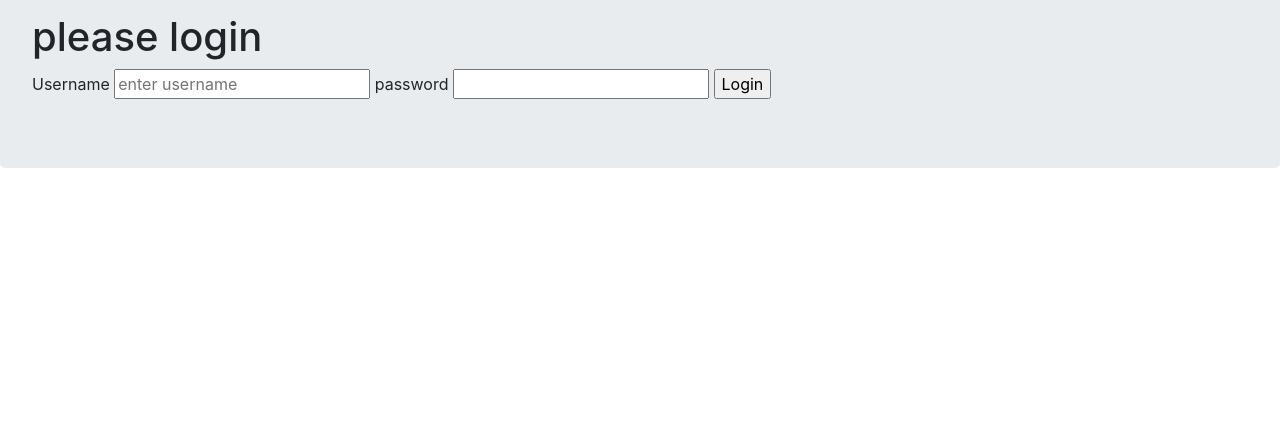
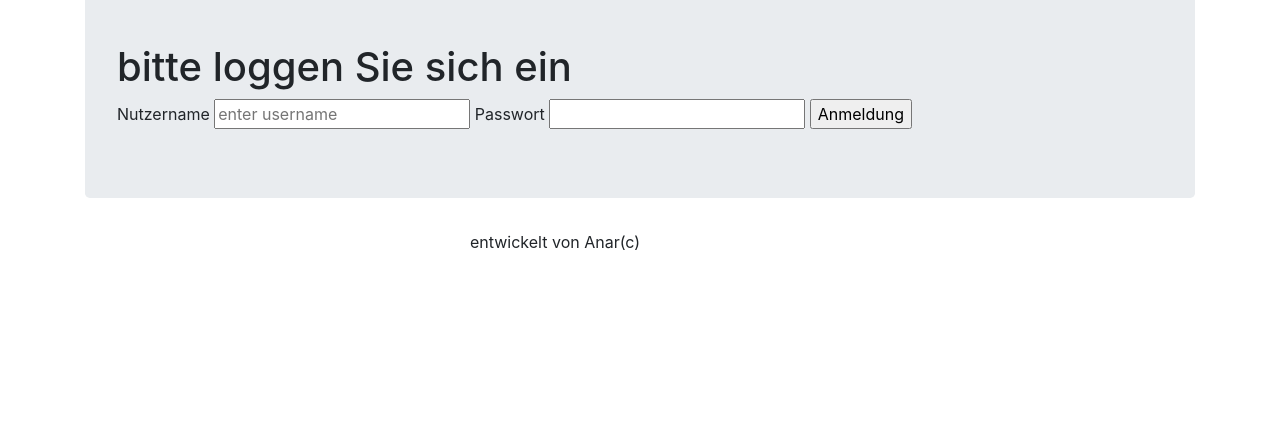
Before and after one commit to AnarAbbasov/shedproj, a Django app: page /simplepwd/login/ in a window 1280 px wide. Shown: the part 377-800 px from the top of the page. Run offline with Django 4.2, Linux system fonts and the light colour scheme; some libraries are stand-ins or nearby versions.

Commit message:
made base template

```diff
--- a/simplepwd/templates/base.html
+++ b/simplepwd/templates/base.html
@@ -1,4 +1,4 @@
-
+{%load static%}
 <!DOCTYPE html>
 <html>
     <head>
@@ -11,28 +11,80 @@
     </head>
 
     <body>
+
+        <div class="container">
+            <div class="row justify-content-start">
+              <div class="col-3">
+               <img src="{%static 'images/eagle.png'%}">
+              </div>
+
+              <div class="col-8">
+                <h1 class="bg-grey" >Anmeldeinformations verwaltungssystem v-0.0.0</h1>
+              </div>
+
+
+
+              <div class="row">
+                <div class="col-sm">
                   <nav class="navbar navbar-expand-lg navbar-light bg-light">
-            <div class="container-fluid">
-                {% load static %}
-                <a class="navbar-brand" href="#"><img src="{%static 'images/eagle.png'%}"></a>
-                <button class="navbar-toggler" type="button" data-bs-toggle="collapse" data-bs-target="#navbarSupportedContent" aria-controls="navbarSupportedContent" aria-expanded="false" aria-label="Toggle navigation">
+                    <a class="navbar-brand" href="#">Navbar</a>
+                    <button class="navbar-toggler" type="button" data-toggle="collapse" data-target="#navbarSupportedContent" aria-controls="navbarSupportedContent" aria-expanded="false" aria-label="Toggle navigation">
                       <span class="navbar-toggler-icon"></span>
                     </button>
+
                     <div class="collapse navbar-collapse" id="navbarSupportedContent">
-                    <ul class="navbar-nav me-auto mb-2 mb-lg-0">
+                      <ul class="navbar-nav mr-auto">
+                        <li class="nav-item active">
+                          <a class="nav-link" href="#">Home <span class="sr-only">(current)</span></a>
+                        </li>
                         <li class="nav-item">
-                            <a class="nav-link active" aria-current="page" href="#">Home</a>
+                          <a class="nav-link" href="#">Link</a>
                         </li>
-                        <!-- Add more menu items here -->
+                        <li class="nav-item dropdown">
+                          <a class="nav-link dropdown-toggle" href="#" id="navbarDropdown" role="button" data-toggle="dropdown" aria-haspopup="true" aria-expanded="false">
+                            Dropdown
+                          </a>
+                          <div class="dropdown-menu" aria-labelledby="navbarDropdown">
+                            <a class="dropdown-item" href="#">Action</a>
+                            <a class="dropdown-item" href="#">Another action</a>
+                            <div class="dropdown-divider"></div>
+                            <a class="dropdown-item" href="#">Something else here</a>
+                          </div>
+                        </li>
+                        <li class="nav-item">
+                          <a class="nav-link disabled" href="#">Disabled</a>
+                        </li>
                       </ul>
-                    <!-- Add search bar or other form controls if needed -->
+                      <form class="form-inline my-2 my-lg-0">
+                        <input class="form-control mr-sm-2" type="search" placeholder="Search" aria-label="Search">
+                        <button class="btn btn-outline-success my-2 my-sm-0" type="submit">Search</button>
+                      </form>
+                    </div>
+                  </nav>
                 </div>
               </div>
-        </nav>
+
+          </div>
+
+
       {%block body_block%}
 
 
         {%endblock%}
+
+        <div class="container">
+            <div class="row">
+              <div class="col-sm">
+
+              </div>
+              <div class="col-sm">
+                entwickelt von Anar(c)
+              </div>
+              <div class="col-sm">
+
+              </div>
+            </div>
+          </div>
 
         <script src="https://code.jquery.com/jquery-3.5.1.slim.min.js"></script>
     <script src="https://cdn.jsdelivr.net/npm/@popperjs/core@2.5.4/dist/umd/popper.min.js"></script>
--- a/simplepwd/templates/login.html
+++ b/simplepwd/templates/login.html
@@ -4,16 +4,16 @@
 
 <div class="jumbotron">
 
-<h1>please login</h1>
+<h1>bitte loggen Sie sich ein</h1>
 <form action="{%url 'simplepwd:user_login'%}" method="post">
 
 
     {% csrf_token%}
-    <label for="username">Username</label>
+    <label for="username">Nutzername</label>
     <input type="text" name="username" placeholder="enter username">
-    <label for="password" name="password">password</label>
+    <label for="password" name="password">Passwort</label>
     <input type="password" name="password">
-    <input type="submit" value="Login">
+    <input type="submit" value="Anmeldung">
 </form>
 
 
```
Lines whose indentation alone changed are shown as unchanged.
